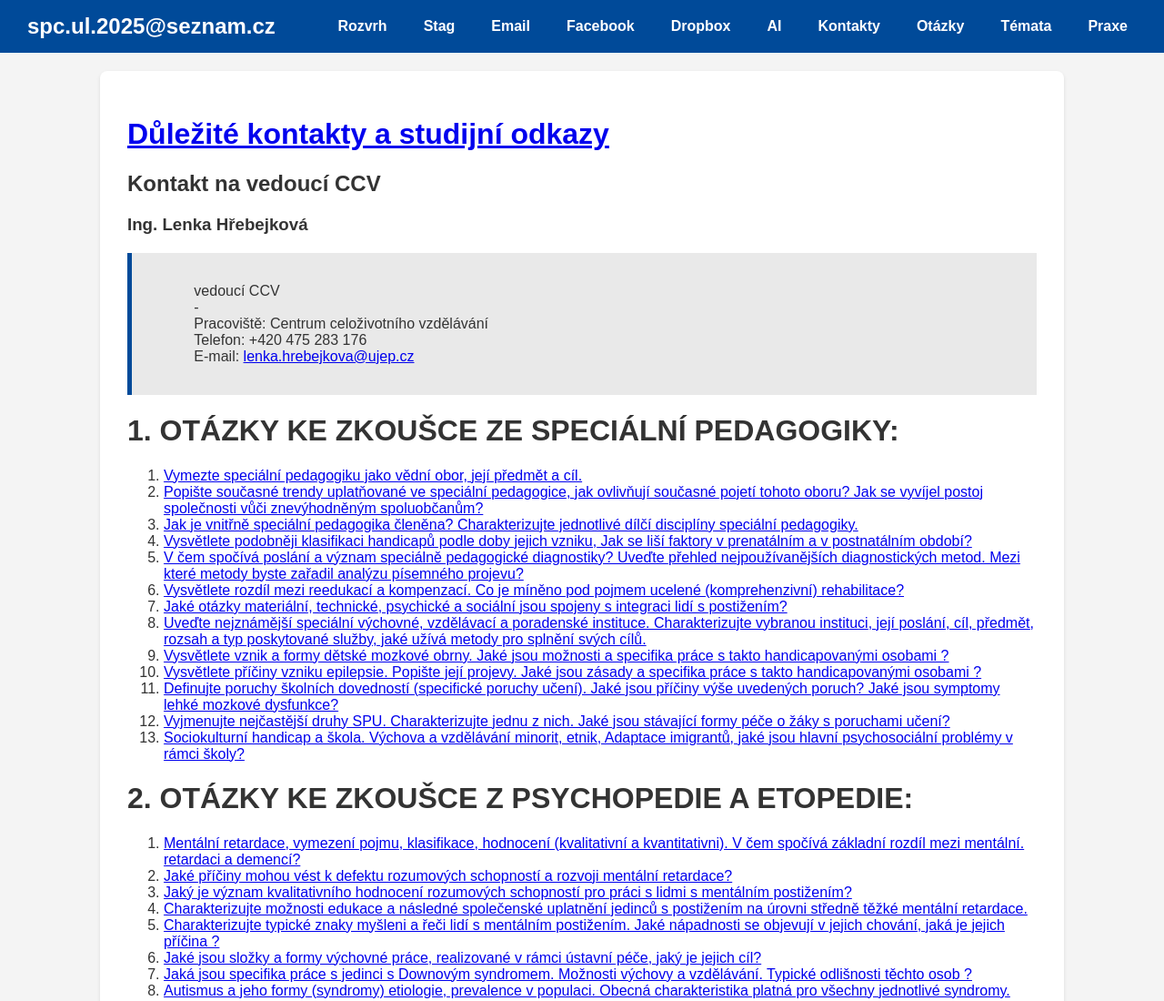
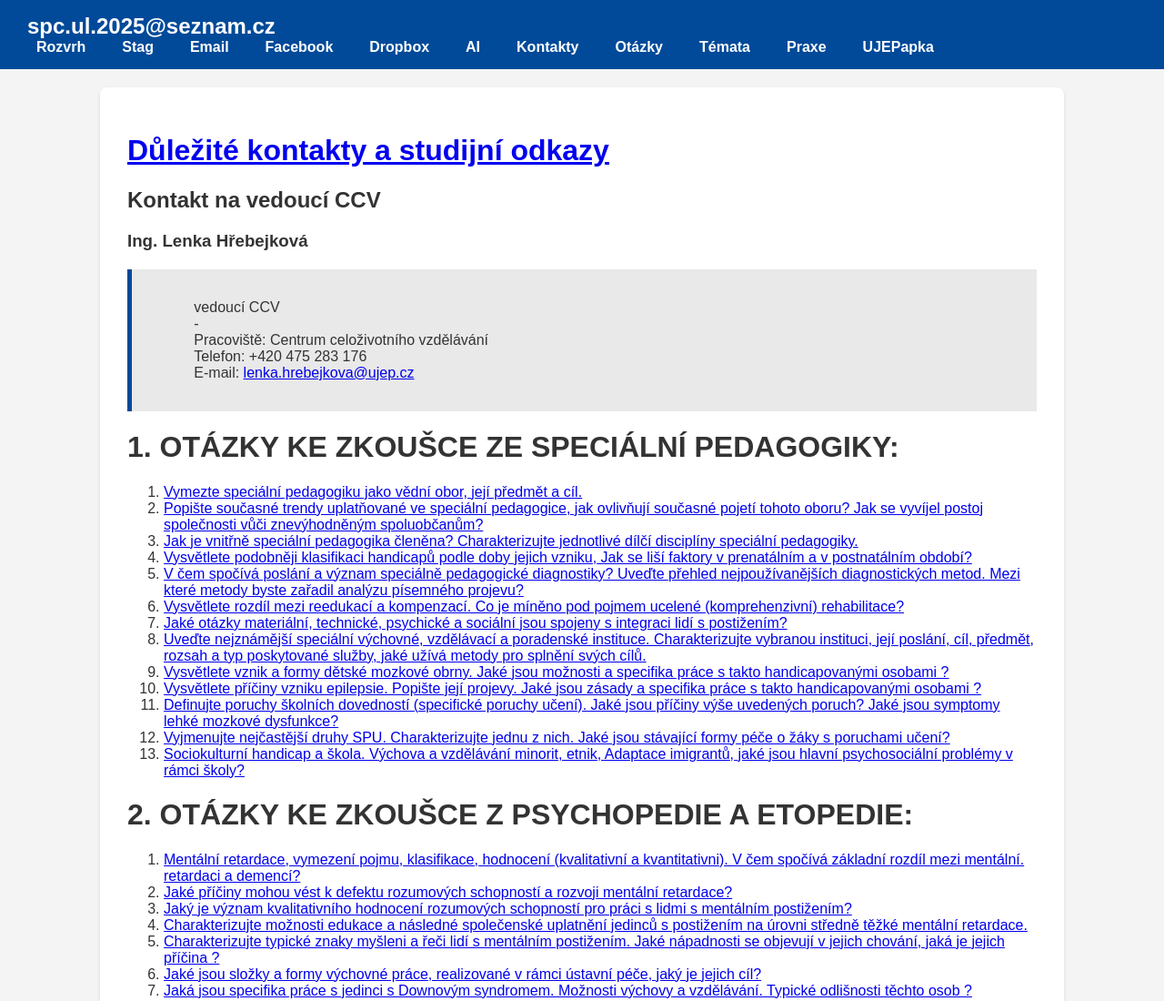
Before and after one commit to bedjan/ucitel, a plain HTML site: page index.html in a window 1280 px wide. Shown: the top 1100 px of the page at 91% size. Drawn offline with Linux system fonts and the light colour scheme.

Commit message:
Update index.html

```diff
--- a/index.html
+++ b/index.html
@@ -127,6 +127,7 @@
                 <li><a href="https://www.pf.ujep.cz/wp-content/uploads/2025/11/SPC-Speci%C3%A1ln%C4%9Bpedagogick%C3%A1-%C4%8Dinnost.pdf" target="_blank">Otázky</a></li>
                 <li><a href="https://www.pf.ujep.cz/wp-content/uploads/2025/11/SPC-okruhy-temat_z%C3%A1v%C4%9Bre%C4%8Dn%C3%BDch-_praci.docx" target="_blank">Témata</a></li>
                 <li><a href="https://www.pf.ujep.cz/cs/centrum-pedagogicke-praxe-pokyny-praxe-programu-ccv" target="_blank">Praxe</a></li>
+                <li><a href="https://play.google.com/store/apps/details?id=cz.unizone.ujep&hl=cs" target="_blank">UJEPapka</a></li>
             </ul>
         </nav>
     </div>
```
